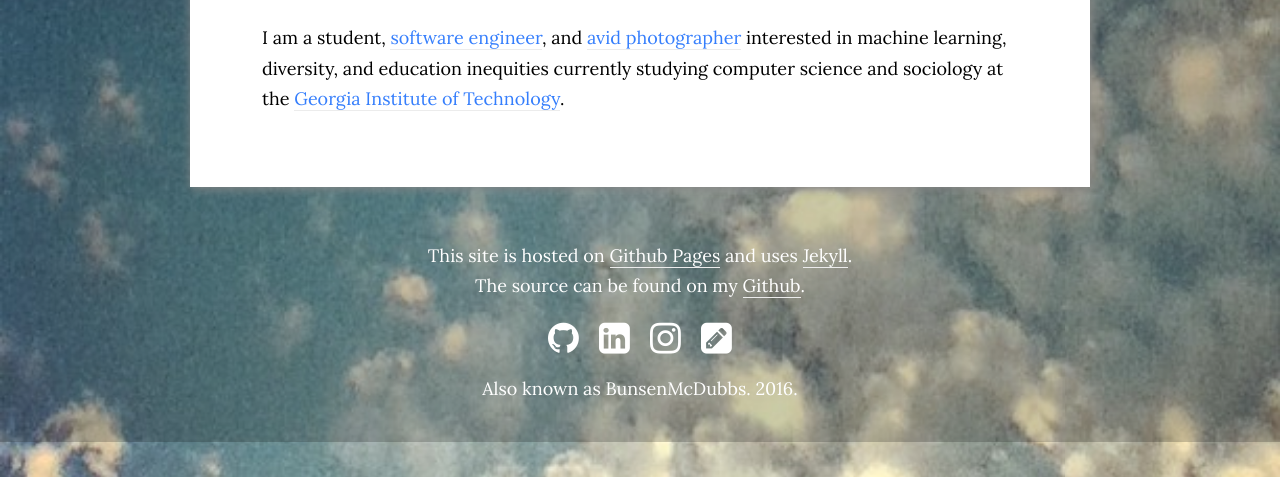
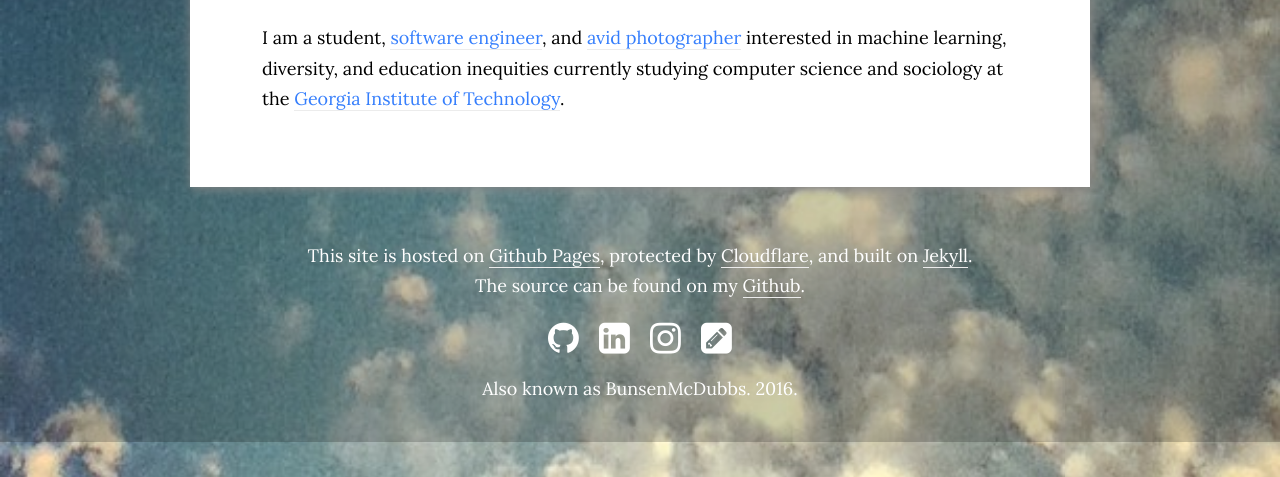
Before and after one commit to bunsenmcdubbs/bunsenmcdubbs.github.io, a Jekyll site: the page built from index.html, in a window 1280 px wide, cut to the strip 458-935 px from the top of the page. Built offline with Jekyll 4.4.1, drawn with Linux system fonts in a browser that asks for light colours; nearby versions of some CDN libraries.

Commit message:
add s/o to cloudflare

```diff
--- a/_layouts/base.html
+++ b/_layouts/base.html
@@ -67,7 +67,8 @@
   <div class="pure-g">
     <div id="page-meta" class="pure-u-1">
       <p>This site is hosted on
-        <a href="https://pages.github.com">Github Pages</a> and uses
+        <a href="https://pages.github.com">Github Pages</a>, protected by
+        <a href="https://cloudflare.com">Cloudflare</a>, and built on
         <a href="https://jekyllrb.com">Jekyll</a>.
         <br />The source can be found on my
         <a href="https://github.com/bunsenmcdubbs/bunsenmcdubbs.github.io/">Github</a>.
```
